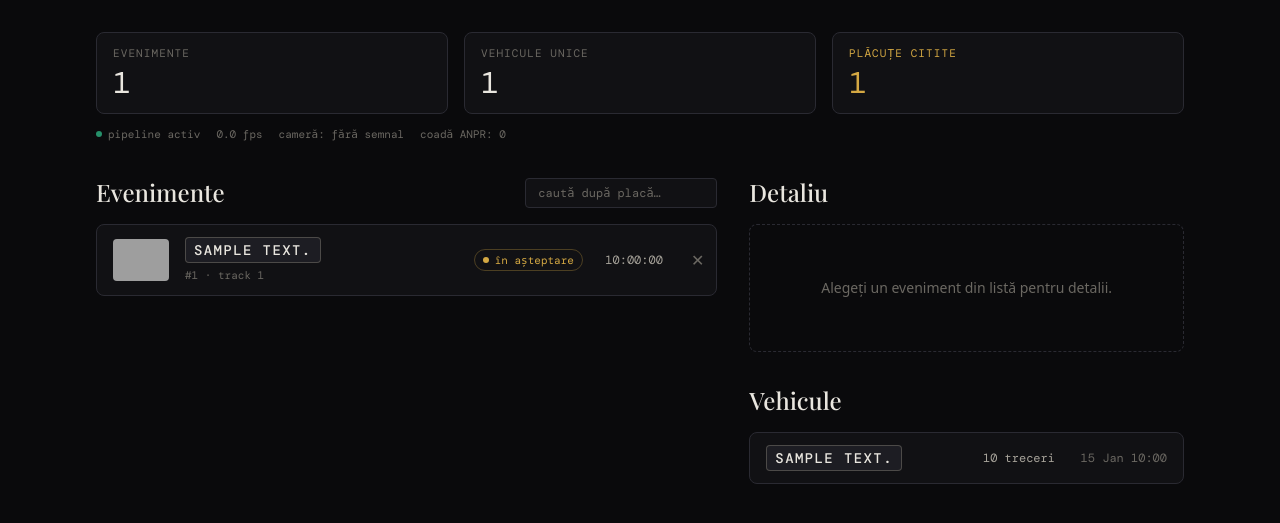
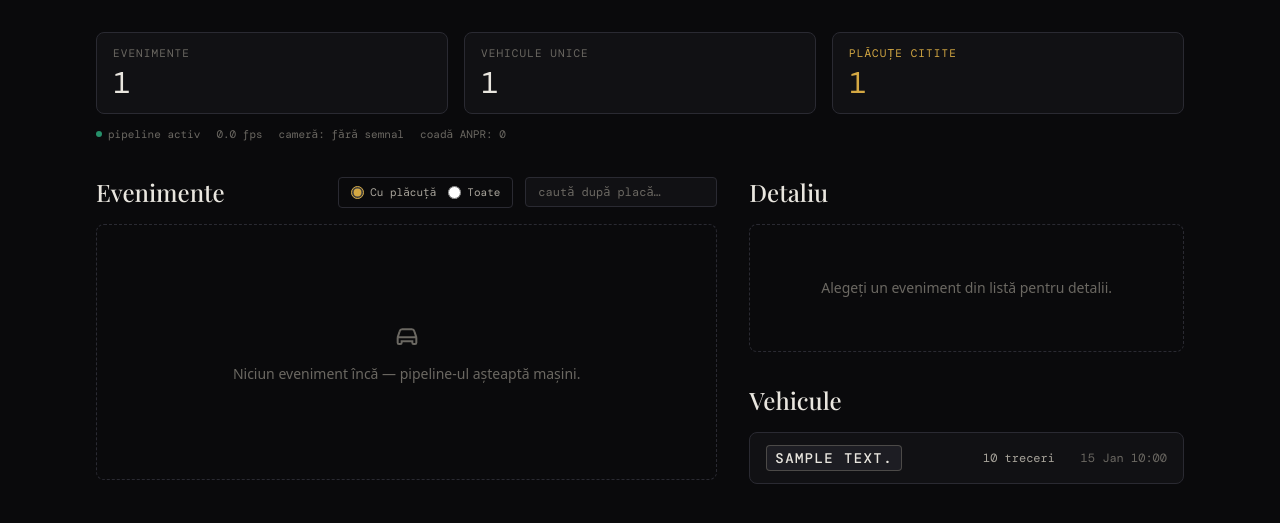
Before and after one commit to tudorraducristian/jetson-car-logger, a FastAPI app: page / in a window 1280 px wide. Shown: the part 122-645 px from the top of the page. Run offline with FastAPI, Linux system fonts and the light colour scheme; tables that the repository leaves empty hold one stand-in row (values such as "Sample post"); some libraries are stand-ins or nearby versions; grey boxes are pictures that could not be loaded.

Commit message:
feat(v2b): dashboard defaults to plate-read events + no_plate badge (TDD)
filter=read|all on the feed (radios outside the swap target keep state,
hx-include carries q+filter on every refresh); data stays fully persisted.

Co-Authored-By: Claude Fable 5 <noreply@anthropic.com>

```diff
--- a/car_logger/models.py
+++ b/car_logger/models.py
@@ -41,7 +41,8 @@ class Event(Base):
     # region code the ANPR API detected for the plate ("ro", "cz"…) — used
     # by the identity gate and shown in the detail drawer.
     region = Column(String, nullable=True)
-    # anpr_status: pending | success | failed | skipped | throttled
+    # anpr_status: pending | success | failed | no_plate | skipped |
+    # throttled (throttled: historical rows only — the v1 cloud rate limit)
     anpr_status = Column(String, nullable=False, default="pending")
     bbox_json = Column(Text, nullable=True)
     image_path = Column(String, nullable=True)
--- a/car_logger/templates/dashboard.html
+++ b/car_logger/templates/dashboard.html
@@ -30,17 +30,39 @@
     <section aria-label="Evenimente recente" class="lg:col-span-7">
       <div class="mb-4 flex flex-wrap items-end justify-between gap-4">
         <h2 class="font-display text-2xl font-medium">Evenimente</h2>
-        <input type="search" name="q" placeholder="caut&#259; dup&#259; plac&#259;&#8230;"
-               class="w-48 rounded border border-ink-700 bg-ink-900 px-3 py-1.5
-                      font-mono text-xs text-paper placeholder-paper-faint
-                      focus:border-gold focus:outline-none"
-               hx-get="/partials/events-feed" hx-target="#events-feed"
-               hx-trigger="input changed delay:300ms" hx-include="this">
+        <div id="feed-controls" class="flex flex-wrap items-center gap-3">
+          {# The toggle: student decision 2026-07-19 — filter in the UI,
+             not in the data. "Toate" is the validation-window audit view. #}
+          <fieldset class="flex items-center gap-3 rounded border border-ink-700 px-3 py-1.5 font-mono text-[11px] text-paper-dim">
+            <label class="flex cursor-pointer items-center gap-1.5">
+              <input type="radio" name="filter" value="read" checked
+                     class="accent-gold"
+                     hx-get="/partials/events-feed" hx-target="#events-feed"
+                     hx-trigger="change" hx-include="#feed-controls input">
+              Cu plăcuță
+            </label>
+            <label class="flex cursor-pointer items-center gap-1.5">
+              <input type="radio" name="filter" value="all"
+                     class="accent-gold"
+                     hx-get="/partials/events-feed" hx-target="#events-feed"
+                     hx-trigger="change" hx-include="#feed-controls input">
+              Toate
+            </label>
+          </fieldset>
+          <input type="search" name="q" placeholder="caut&#259; dup&#259; plac&#259;&#8230;"
+                 class="w-48 rounded border border-ink-700 bg-ink-900 px-3 py-1.5
+                        font-mono text-xs text-paper placeholder-paper-faint
+                        focus:border-gold focus:outline-none"
+                 hx-get="/partials/events-feed" hx-target="#events-feed"
+                 hx-trigger="input changed delay:300ms"
+                 hx-include="#feed-controls input">
+        </div>
       </div>
       <div id="events-feed"
            hx-get="/partials/events-feed"
            hx-trigger="load, sse:new_event"
            hx-swap="innerHTML"
+           hx-include="#feed-controls input"
            class="min-h-[16rem]">
       </div>
     </section>
--- a/car_logger/templates/partials/macros.html
+++ b/car_logger/templates/partials/macros.html
@@ -16,6 +16,8 @@
     {%- set dot, label, cls = 'bg-emerald-400', 'citită', 'text-emerald-300 border-emerald-400/30' -%}
   {%- elif status == 'pending' -%}
     {%- set dot, label, cls = 'bg-gold', 'în așteptare', 'text-gold border-gold/30' -%}
+  {%- elif status == 'no_plate' -%}
+    {%- set dot, label, cls = 'bg-paper-faint', 'fără plăcuță', 'text-paper-dim border-paper-faint/30' -%}
   {%- elif status == 'failed' -%}
     {%- set dot, label, cls = 'bg-rose-400', 'eșuat', 'text-rose-300 border-rose-400/30' -%}
   {%- elif status == 'throttled' -%}
```
Also changed, not shown: car_logger/api/routes_dashboard.py (+9 -3 lines), car_logger/repositories.py (+9 -2 lines).
